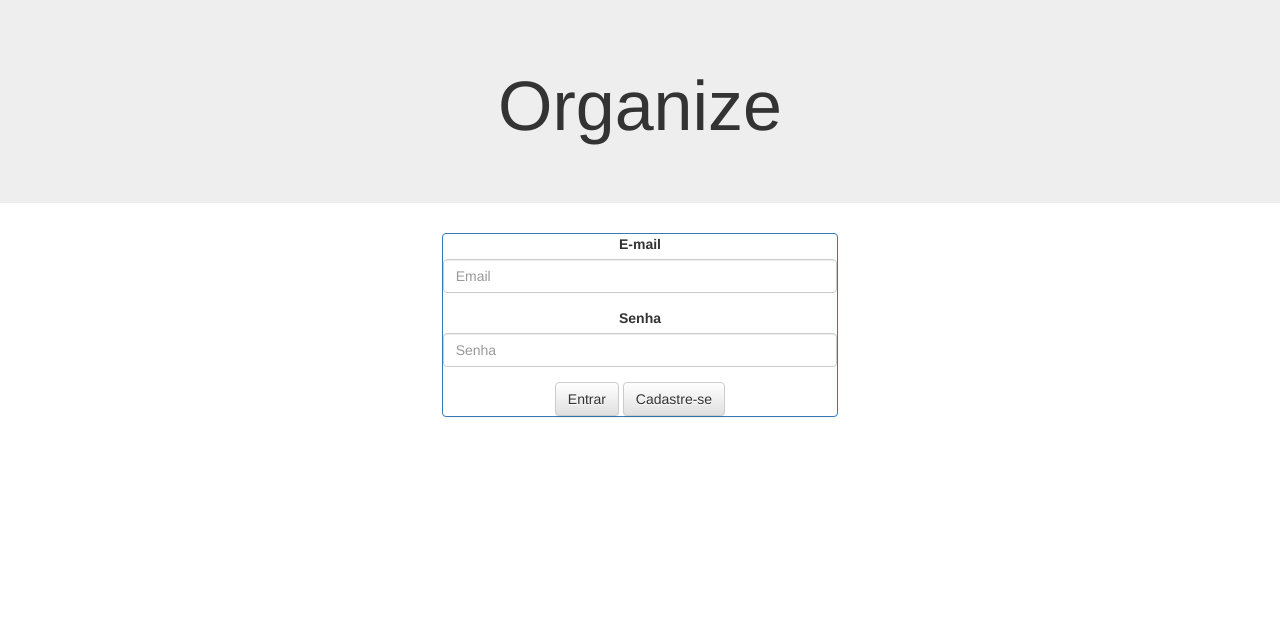
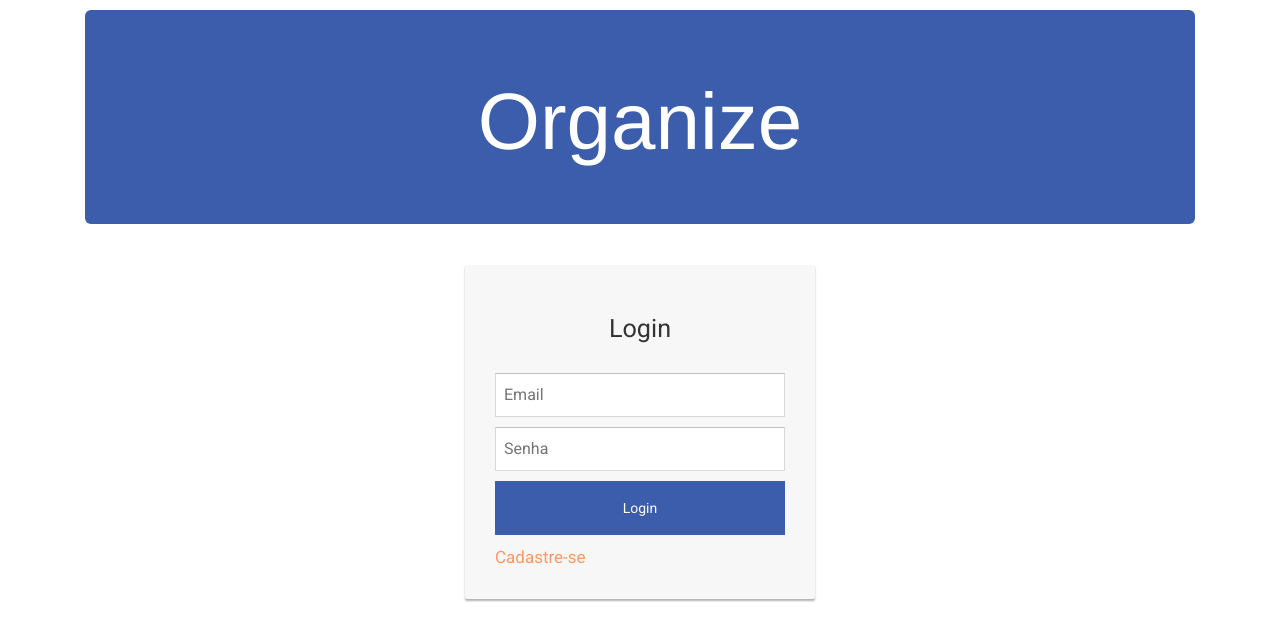
Before and after one commit to lucascaastro/TISI, a website: page pages/login.html in a window 1280 px wide. Drawn offline with nearby package versions, Linux system fonts and the light colour scheme.

Commit message:
Telas de Login e de cadastros sÃ³ o Html

```diff
--- a/pages/login.html
+++ b/pages/login.html
@@ -9,33 +9,135 @@
 <script src="https://maxcdn.bootstrapcdn.com/bootstrap/3.3.7/js/bootstrap.min.js" integrity="sha384-Tc5IQib027qvyjSMfHjOMaLkfuWVxZxUPnCJA7l2mCWNIpG9mGCD8wGNIcPD7Txa" crossorigin="anonymous"></script>
     <meta charset="utf-8">
     <title>Organize</title>
+<style media="screen">
+@import url(http://fonts.googleapis.com/css?family=Roboto);
+
+        /****** LOGIN MODAL ******/
+        .loginmodal-container {
+        padding: 30px;
+        max-width: 350px;
+        width: 100% !important;
+        background-color: #F7F7F7;
+        margin: 0 auto;
+        border-radius: 2px;
+        box-shadow: 0px 2px 2px rgba(0, 0, 0, 0.3);
+        overflow: hidden;
+        font-family: roboto;
+        }
+
+        .loginmodal-container h1 {
+        text-align: center;
+        font-size: 1.8em;
+        font-family: roboto;
+        }
+
+        .loginmodal-container input[type=submit] {
+        width: 100%;
+        display: block;
+        margin-bottom: 10px;
+        position: relative;
+        }
+
+        .loginmodal-container input[type=email], input[type=password] {
+        height: 44px;
+        font-size: 16px;
+        width: 100%;
+        margin-bottom: 10px;
+        -webkit-appearance: none;
+        background: #fff;
+        border: 1px solid #d9d9d9;
+        border-top: 1px solid #c0c0c0;
+        /* border-radius: 2px; */
+        padding: 0 8px;
+        box-sizing: border-box;
+        -moz-box-sizing: border-box;
+        }
+
+        .loginmodal-container input[type=text]:hover, input[type=password]:hover {
+        border: 1px solid #b9b9b9;
+        border-top: 1px solid #a0a0a0;
+        -moz-box-shadow: inset 0 1px 2px rgba(0,0,0,0.1);
+        -webkit-box-shadow: inset 0 1px 2px rgba(0,0,0,0.1);
+        box-shadow: inset 0 1px 2px rgba(0,0,0,0.1);
+        }
+
+        .loginmodal {
+        text-align: center;
+        font-size: 14px;
+        font-family: 'Arial', sans-serif;
+        font-weight: 700;
+        height: 36px;
+        padding: 0 8px;
+        /* border-radius: 3px; */
+        /* -webkit-user-select: none;
+        user-select: none; */
+        }
+
+        .loginmodal-submit {
+        /* border: 1px solid #3079ed; */
+        border: 0px;
+        color: #fff;
+        text-shadow: 0 1px rgba(0,0,0,0.1);
+        background-color: #3B5DAC;
+        padding: 17px 0px;
+        font-family: roboto;
+        font-size: 14px;
+        /* background-image: -webkit-gradient(linear, 0 0, 0 100%,   from(#4d90fe), to(#4787ed)); */
+        }
+
+        .loginmodal-submit:hover {
+        /* border: 1px solid #2f5bb7; */
+        border: 0px;
+        text-shadow: 0 1px rgba(0,0,0,0.3);
+        background-color: #357ae8;
+        /* background-image: -webkit-gradient(linear, 0 0, 0 100%,   from(#4d90fe), to(#357ae8)); */
+        }
+
+        .loginmodal-container a {
+        text-decoration: none;
+        color: #666;
+        font-weight: 400;
+        text-align: center;
+        display: inline-block;
+        opacity: 0.6;
+        transition: opacity ease 0.5s;
+        }
+
+        .login-help, .login-help > a{
+        font-size: 17px;
+        color: #FF5A00;
+        }
+        .h1{
+          font-size: 70px;
+          font-weight: 400;
+          color: white;
+          text-align: center;
+        }
+        .modal-dialog{
+          margin: 0 auto;
+        }
+</style>
   </head>
   <body>
-  <div class="jumbotron">
-    <h1 style="font-size: 70px; text-align: center;">Organize</h1>
-  </div>
-    <div class="container span7 text-center col-md-4 col-md-offset-3" style="margin: 0 auto;float: none;">
-      <div class="panel panel-primary","row col-sm-6 col-sm-offset-3">
-        <form>
-          <div class="row">
-            <div class="form-group col col-sm-12">
-              <label for="exampleInputEmail1">E-mail</label>
-              <input type="email" class="form-control" id="exampleInputEmail1" placeholder="Email">
-            </div>
+    <div class="container">
+	   <div class="panel-heading panel-title">
+       <div class="jumbotron" style="background:#3B5DAC">
+         <h1 style=" text-align: center;font-size: 80px; color:white;">Organize</h1>
+       </div>
+     </div>
+      <div class="modal-dialog">
+        <div class="loginmodal-container">
+          <h1>Login</h1><br>
+          <form>
+            <input type="email" name="user" placeholder="Email">
+            <input type="password" name="pass" placeholder="Senha">
+            <input type="submit" name="login" class="login loginmodal-submit" value="Login">
+          </form>
+
+          <div class="login-help">
+            <a href="cadastro.html">Cadastre-se</a>
           </div>
-          <div class="row">
-            <div class="form-group col col-sm-12">
-              <label for="exampleInputPassword1">Senha</label>
-              <input type="Senha" class="form-control" id="exampleInputPassword1" placeholder="Senha">
-            </div>
-          </div>
-          <div class="row">
-            <div class="col-sm-6 col-sm-offset-3" style="text-align: center;">
-              <button type="submit" class="btn btn-default">Entrar</button>
-                <button type="submit" class="btn btn-default">Cadastre-se</button>
-            </div>
-          </div>
-        </form>
+        </div>
       </div>
     </div>
   </body>
```
Also changed, not shown: pages/cadastro.html (added, +163 -0 lines).
